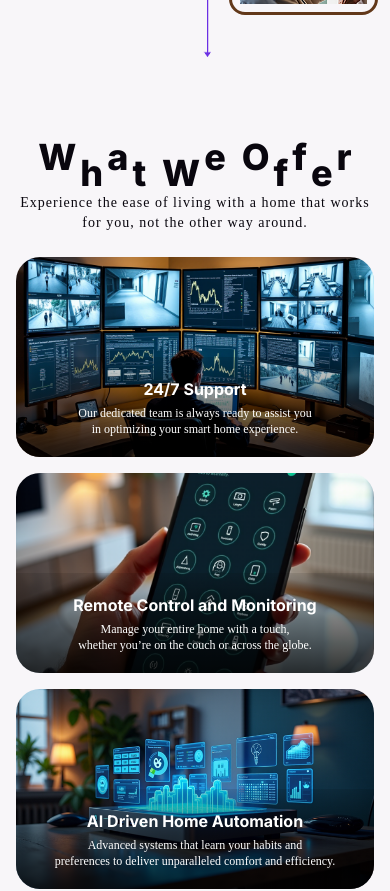
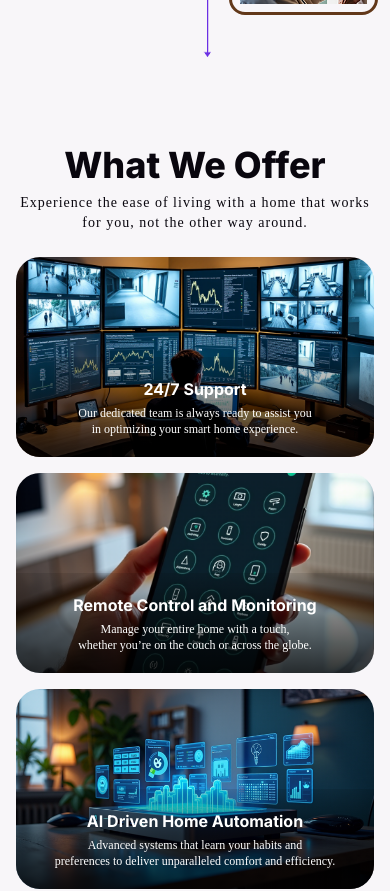
Before and after one commit to jibinshan/opus-web, a Next.js app: page / in a window 390 px wide. Shown: the part 1460-2351 px from the top of the page. Built offline with nearby package versions, Linux system fonts and the light colour scheme.

Commit message:
refactor layout and spacing for various sections to improve responsiveness and visual consistency

```diff
--- a/src/app/(section)/Automate.tsx
+++ b/src/app/(section)/Automate.tsx
@@ -2,7 +2,7 @@ import Image from "next/image"
 
 const Automate = ({ }) => {
     return (
-        <section className="w-full h-full flex flex-col justify-center items-start px-[100px] py-24 gap-12">
+        <section className="w-full h-full flex flex-col justify-center items-start px-[100px] pt-16 pb-28 gap-12">
             <div className="w-full flex flex-col gap-3 justify-center items-center">
                 <p className="font-[800] text-5xl font-inter"
                     style={{
--- a/src/app/(section)/Contact.tsx
+++ b/src/app/(section)/Contact.tsx
@@ -40,7 +40,7 @@ const Contact = ({ }) => {
     };
 
     return (
-        <section className="w-full h-fit flex justify-center items-center md:px-[100px] py-24">
+        <section className="w-full h-fit flex justify-center items-center md:px-[100px] pt-12 pb-0 md:pt-12 md:pb-12">
             <div className="w-full h-fit flex justify-center items-center md:border-[2px] md:border-[#b8b5b5] md:rounded-2xl"
                 style={{
                     background: "linear-gradient(180deg, #F9F7FA 47.1%, #E6B5FF 100%);",
--- a/src/app/(section)/MobileApp.tsx
+++ b/src/app/(section)/MobileApp.tsx
@@ -3,7 +3,7 @@ import Image from "next/image"
 
 const MobileApp = ({ }) => {
     return (
-        <section className="w-full flex h-fit py-12 md:py-24 px-4 md:px-[130px]">
+        <section className="w-full flex h-fit py-12 md:pt-16 md:pb-24 px-4 md:px-[130px]">
             <div className="relative w-full z-0">
                 <div className="absolute w-full h-full top-9 px-4">
                     <div className="w-full h-full bg-[#dccff6] rounded-3xl"></div>
--- a/src/app/(section)/Review.tsx
+++ b/src/app/(section)/Review.tsx
@@ -40,7 +40,7 @@ const reviews: reviewstype[] = [
 
 const Review = ({ }) => {
     return (
-        <section className="w-full h-fit flex flex-col gap-12 justify-center items-center px-4 md:px-[130px] py-24">
+        <section className="w-full h-fit flex flex-col gap-12 justify-center items-center px-4 md:px-[130px] py-12">
             <div className="w-full flex flex-col gap-2 justify-center items-center">
                 <p className="text-[#09060E] font-open.sans text-5xl font-[700]">What Our Customers Say</p>
                 <p className="text-[#09060E] font-open.sans text-lg">Discover what our satisfied customer have to say about their experiences with our products/services</p>
--- a/src/app/(section)/TrustedPartner.tsx
+++ b/src/app/(section)/TrustedPartner.tsx
@@ -5,7 +5,7 @@ import { motion } from "framer-motion";
 
 const MotionImage = motion(Image);
 
-const TrustedPartner = ({}) => {
+const TrustedPartner = ({ }) => {
 	const [isAnimating, setIsAnimating] = useState(true);
 
 	useEffect(() => {
@@ -16,7 +16,7 @@ const TrustedPartner = ({}) => {
 		return () => clearInterval(interval);
 	}, []);
 	return (
-		<section className="relative w-full h-full px-4 md:px-[130px] pt-24 pb-32 flex flex-col gap-12">
+		<section className="relative w-full h-full px-4 md:px-[130px] pt-32 pb-32 flex flex-col gap-12">
 			<div className="absolute w-full h-full left-0 top-0 flex flex-col gap-12">
 				<div className="w-full flex justify-center">
 					<Image
@@ -24,7 +24,7 @@ const TrustedPartner = ({}) => {
 						width={747}
 						height={251}
 						alt="arrowline"
-						className="h-[141px] w-[650px] -ml-[519px]"
+						className="h-[171px] w-[650px] -ml-[519px]"
 					/>
 					{/* <svg xmlns="http://www.w3.org/2000/svg" width="598" height="201" viewBox="0 0 598 201" fill="none" className="h-[141px] w-[650px] -ml-[519px]">
                         <path d="M242.5 198.041L237.5 195.154V200.928L242.5 198.041ZM596.5 0V54.9923H597.5V0H596.5ZM577 74.4923H21V75.4923H577V74.4923ZM0.5 94.9923V178.041H1.5V94.9923H0.5ZM21 198.541H238V197.541H21V198.541ZM0.5 178.041C0.5 189.363 9.67816 198.541 21 198.541V197.541C10.2304 197.541 1.5 188.811 1.5 178.041H0.5ZM21 74.4923C9.67817 74.4923 0.5 83.6705 0.5 94.9923H1.5C1.5 84.2227 10.2305 75.4923 21 75.4923V74.4923ZM596.5 54.9923C596.5 65.7618 587.77 74.4923 577 74.4923V75.4923C588.322 75.4923 597.5 66.3141 597.5 54.9923H596.5Z" fill="#6B2FE4" />
--- a/src/app/(section)/WeOffer.tsx
+++ b/src/app/(section)/WeOffer.tsx
@@ -3,10 +3,7 @@ import Image from "next/image";
 import { motion } from "framer-motion";
 import { useEffect, useState } from "react";
 
-const MotionImage = motion(Image);
-
 const WeOffer = ({ }) => {
-	const text = "What We Offer";
 	const [hasMounted, setHasMounted] = useState(false);
 	useEffect(() => {
 		setHasMounted(true);
@@ -14,27 +11,10 @@ const WeOffer = ({ }) => {
 
 	if (!hasMounted) return null;
 	return (
-		<section className="w-full h-full flex flex-col gap-6 justify-start items-center py-12 md:py-24 px-4 md:px-[130px]">
+		<section className="w-full h-full flex flex-col gap-6 justify-start items-center py-12 md:py-16 px-4 md:px-[130px]">
 			<div className="w-full flex flex-col gap-2 justify-center items-center">
-				{/* <p className="font-inter text-5xl font-[800] text-[#09060E]">
+				<p className="font-inter text-4xl md:text-5xl font-[800] text-[#09060E] flex gap-1">
 					What We Offer
-				</p> */}
-				<p className="font-inter text-4xl md:text-5xl font-[800] text-[#09060E] flex gap-1">
-					{text.split("").map((char, index) => (
-						<motion.span
-							key={index}
-							initial={{ y: 0 }}
-							animate={{ y: index % 2 === 0 ? -10 : 10 }}
-							transition={{
-								duration: 0.6,
-								ease: "easeInOut",
-								repeat: Infinity,
-								repeatType: "reverse",
-							}}
-						>
-							{char === " " ? "\u00A0" : char}
-						</motion.span>
-					))}
 				</p>
 				<p className="font-open.sans text-center text-sm md:text-lg font-[400] text-[#09060E] tracking-[1px]">
 					Experience the ease of living with a home that works for you, not the
--- a/src/app/(section)/Whats.tsx
+++ b/src/app/(section)/Whats.tsx
@@ -5,7 +5,7 @@ import React from "react";
 
 const Whats: React.FC = () => {
 	return (
-		<section className="bg-[#F9F7FA] w-full h-full py-12 md:py-20 px-8 md:px-[50px] lg:px-[80px] 2xl:px-[160px]">
+		<section className="bg-[#F9F7FA] w-full h-full py-12 md:py-12 px-8 md:px-[50px] lg:px-[80px] 2xl:px-[160px]">
 			<div className="flex flex-col gap-6 md:gap-8">
 				<div className="flex flex-col gap-2 md:gap-4">
 					<h2 className="text-center text-[#4B3274] font-inter font-[700] text-3xl md:text-5xl ">
--- a/src/app/page.tsx
+++ b/src/app/page.tsx
@@ -36,14 +36,14 @@ export default function Home() {
 			</div>
 			<WeOffer />
 			<Working />
-			<SmartHome />
-			<MobileApp />
 			<div className="hidden md:block md:w-full">
 				<Automate />
 			</div>
 			<div className="block md:hidden md:w-full">
 				<AutomateRes />
 			</div>
+			<SmartHome />
+			<MobileApp />
 			<Empowering />
 			<Built />
 			<div className="hidden md:block md:w-full">
--- a/src/components/ui/Footer.tsx
+++ b/src/components/ui/Footer.tsx
@@ -4,8 +4,10 @@ import React from "react";
 
 const Footer: React.FC = () => {
 	return (
-		<section className="bg-gradient-to-r to-[#0b0418] rounded-tl-[80px] pt-12 md:pt-16 px-4 md:px-[80px] 2xl:px-[140px] from-[#0d0636] md:rounded-tl-[140px] h-full w-full">
-			<div className="flex flex-col gap-8">
+		<section className="w-full relative">
+			<div className="absolute w-full h-full left-0 top-0 bg-[#e7b9ff] md:hidden"></div>
+			<div className="relative bg-gradient-to-r to-[#0b0418] rounded-tl-[80px] pt-12 md:pt-16 px-4 md:px-[80px] 2xl:px-[140px] from-[#0d0636] md:rounded-tl-[140px] h-full w-full" >
+				<div className="relative flex flex-col gap-8 z-30">
 					<div className="flex flex-col gap-8 md:gap-20 2xl:gap-32 md:flex-row">
 						<div className="flex flex-col gap-4 items-center md:pt-16 md:items-start md:gap-6">
 							<Image
@@ -192,6 +194,7 @@ const Footer: React.FC = () => {
 						</Link>
 					</div>
 				</div>
+			</div>
 		</section>
 	);
 };
```
Lines whose indentation alone changed are shown as unchanged.
